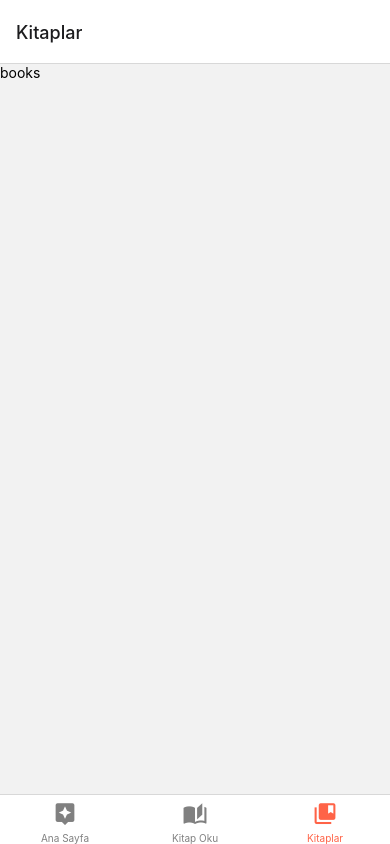
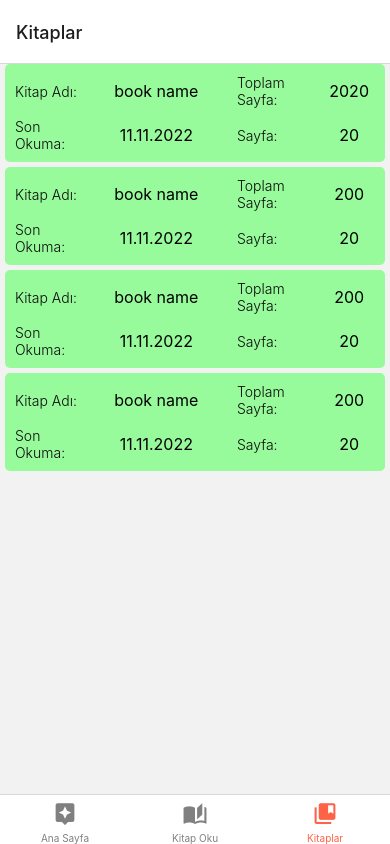
Before and after one commit to onurozdamar/Oku_v2, a React Native app: screen /Kitaplar in a window 390 px wide. Built offline with nearby package versions, Linux system fonts and the light colour scheme.

Commit message:
books page

```diff
--- /dev/null
+++ b/src/components/BookCard.js
@@ -0,0 +1,74 @@
+import React, {useState} from 'react';
+import {StyleSheet, Text, TouchableOpacity, View} from 'react-native';
+
+export default function BookCard(props) {
+  const {data, onPress} = props;
+
+  return (
+    <TouchableOpacity style={{...styles.card}} onPress={onPress}>
+      <View style={styles.row}>
+        <View style={styles.left}>
+          <Text style={styles.info}>Kitap Adı:</Text>
+          <Text style={styles.name}>{data?.name}</Text>
+        </View>
+        <View style={styles.right}>
+          <Text style={{...styles.info, flex: 5}}>Toplam Sayfa:</Text>
+          <Text style={{...styles.name, flex: 3}}>{data?.page}</Text>
+        </View>
+      </View>
+      <View style={styles.row}>
+        <View style={styles.left}>
+          <Text style={styles.info}>Son Okuma:</Text>
+          <Text style={styles.name}>{data?.lastRead}</Text>
+        </View>
+        <View style={styles.right}>
+          <Text style={{...styles.info, flex: 5}}>Sayfa:</Text>
+          <Text style={{...styles.name, flex: 3}}>{data?.currentPage}</Text>
+        </View>
+      </View>
+    </TouchableOpacity>
+  );
+}
+
+const styles = StyleSheet.create({
+  card: {
+    backgroundColor: 'rgb(151,251,155)',
+    padding: 5,
+    margin: 5,
+    marginTop: 0,
+    borderRadius: 5,
+  },
+  left: {
+    display: 'flex',
+    flexDirection: 'row',
+    justifyContent: 'space-between',
+    marginVertical: 5,
+    flex: 3,
+  },
+  right: {
+    display: 'flex',
+    flexDirection: 'row',
+    justifyContent: 'space-between',
+    marginVertical: 5,
+    flex: 2,
+  },
+  row: {
+    display: 'flex',
+    flexDirection: 'row',
+  },
+  name: {
+    fontSize: 16,
+    color: 'black',
+    marginRight: 5,
+    flex: 2,
+    textAlign: 'center',
+    alignSelf: 'center',
+  },
+  info: {
+    color: 'rgb(11,11,10)',
+    fontWeight: '300',
+    marginLeft: 5,
+    flex: 1,
+    alignSelf: 'center',
+  },
+});
--- a/src/screens/Books.js
+++ b/src/screens/Books.js
@@ -1,10 +1,53 @@
 import React, {useEffect, useState} from 'react';
-import {StyleSheet, Text, View} from 'react-native';
+import {StyleSheet, Text, View, FlatList} from 'react-native';
+import BookCard from '../components/BookCard';
 
 const Books = ({navigation}) => {
+  const data = [
+    {
+      id: 1,
+      name: 'book name',
+      lastRead: '11.11.2022',
+      page: 2020,
+      currentPage: 20,
+    },
+    {
+      id: 2,
+      name: 'book name',
+      lastRead: '11.11.2022',
+      page: 200,
+      currentPage: 20,
+    },
+    {
+      id: 3,
+      name: 'book name',
+      lastRead: '11.11.2022',
+      page: 200,
+      currentPage: 20,
+    },
+    {
+      id: 4,
+      name: 'book name',
+      lastRead: '11.11.2022',
+      page: 200,
+      currentPage: 20,
+    },
+  ];
+
   return (
     <View style={styles.container}>
-      <Text>books</Text>
+      <FlatList
+        data={data}
+        keyExtractor={(item, index) => index.toString()}
+        renderItem={data => (
+          <BookCard
+            data={data.item}
+            onPress={() => {
+              console.log('go');
+            }}
+          />
+        )}
+      />
     </View>
   );
 };
```
